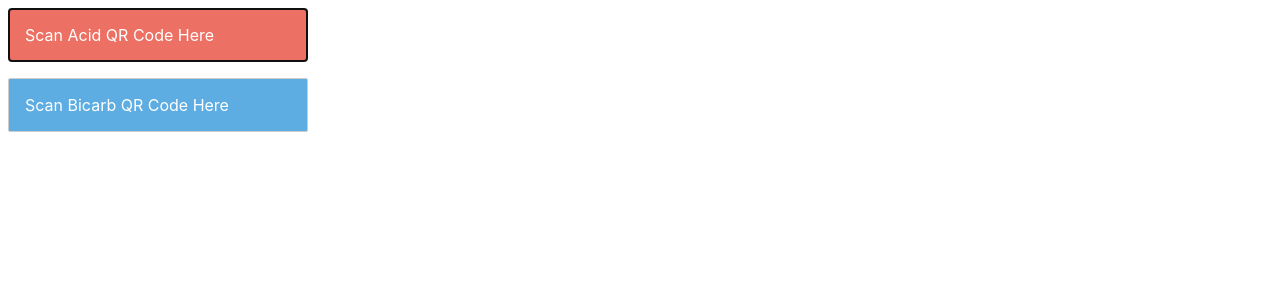
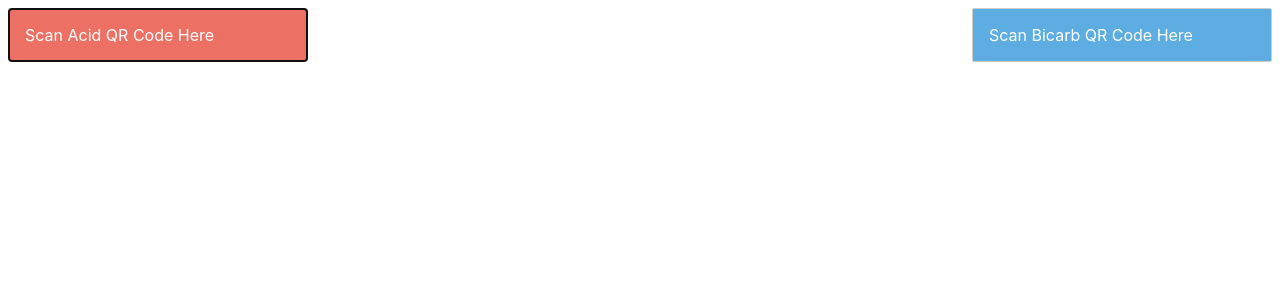
Before and after one commit to munkinasack/acidbicarb, a Svelte app: page / in a window 1280 px wide. Shown: the top 300 px of the page. Built offline with nearby package versions, Linux system fonts and the light colour scheme.

Commit message:
Code Cleanup and typos

```diff
--- a/src/App.svelte
+++ b/src/App.svelte
@@ -19,7 +19,7 @@
 	$: bicarbExpireDate = `${bicarbMonth}/${bicarbDay}/${bicarbYear}`;
 </script>
 
-<div class="width-restrictoin">
+<div class="width-restriction">
 	<div>
 		<Hoverable let:hovering={activeAcid}>
 			<input class:activeAcid id='acid' bind:this={focusInput} bind:value={qrCodeAcid} placeholder="Scan Acid QR Code Here">
@@ -46,13 +46,17 @@
 		</Hoverable>
 
 		{#if qrCodeBicarb.length > 0}
-<pr>Lot Number:</pr>
+			<pr>
+				Lot Number:
+			</pr>
 			<BoxBicarb>
 				<p>
 					{bicarbLotNumber}
 				</p>
 			</BoxBicarb>
-<pr>Expiration Date</pr>
+			<pr>
+				Expiration Date
+			</pr>
 			<BoxBicarb>
 				<p>
 					{bicarbExpireDate}
```
Lines whose indentation alone changed are shown as unchanged.
